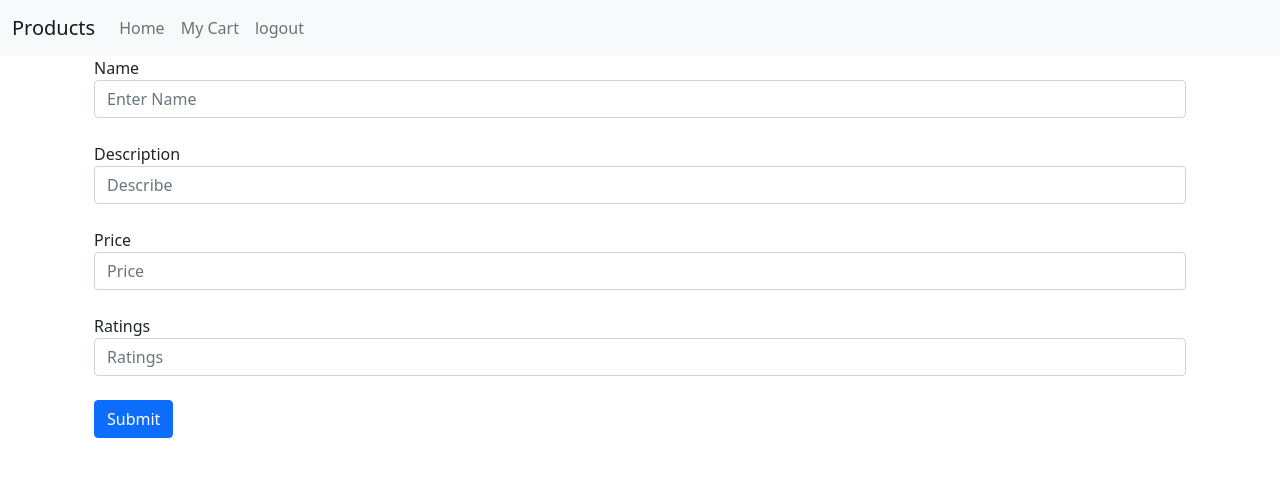
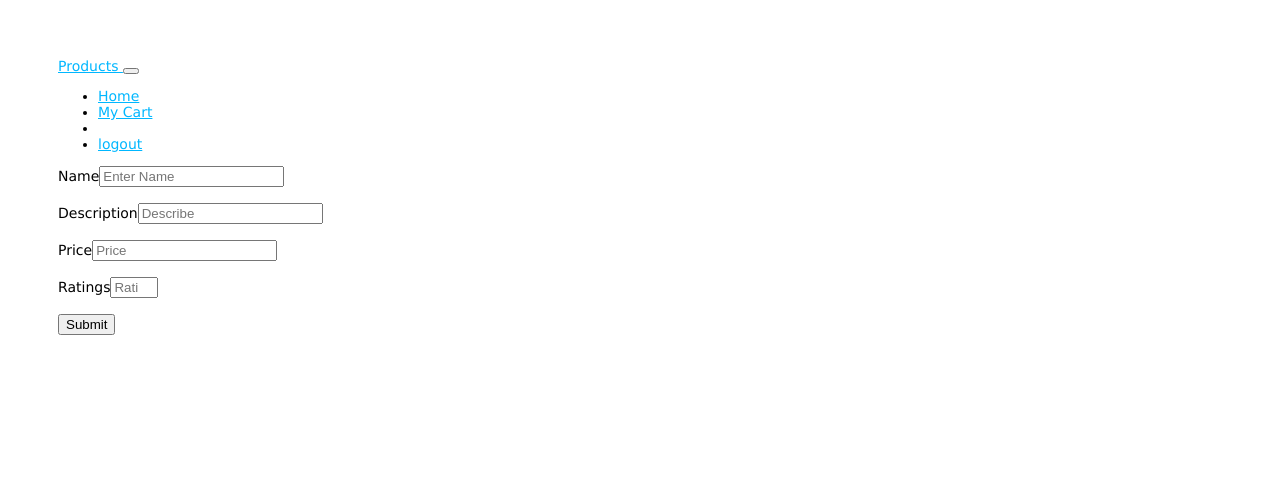
Before and after one commit to baig89/onlinestore, a Node server app: page /add in a window 1280 px wide. Shown: the top 477 px of the page. Run offline with Node 20, Linux system fonts and the light colour scheme; the visitor is signed in with stand-in values (Sample User, id 1); some libraries are stand-ins or nearby versions.

Commit message:
Update layout.pug

```diff
--- a/views/layout.pug
+++ b/views/layout.pug
@@ -2,10 +2,8 @@ doctype html
 html
   head
     title= title
+    link(rel='stylesheet', href='/stylesheets/style.css')
 
-    <link rel="stylesheet" href="https://cdnjs.cloudflare.com/ajax/libs/font-awesome/4.7.0/css/font-awesome.min.css">
-    link(rel="stylesheet", href="https://cdn.jsdelivr.net/npm/bootstrap@5.0.1/dist/css/bootstrap.min.css", integrity="undefined", crossorigin="anonymous")
-    script(src="https://cdn.jsdelivr.net/npm/bootstrap@5.0.1/dist/js/bootstrap.min.js", integrity="undefined", crossorigin="anonymous")
   body
     include ./others/navbar
     .container
```
